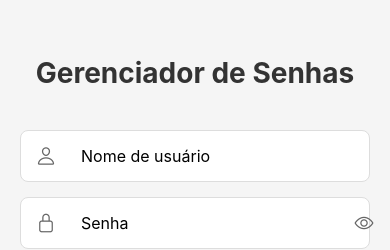
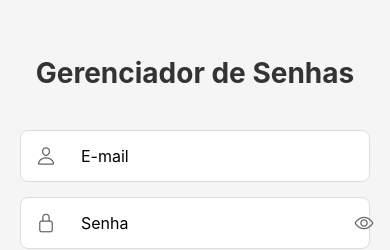
Before and after one commit to collafilipe/Mobile, a React Native app in the folder frontend/: screen / in a window 390 px wide. Shown: the part 209-459 px from the top of the page. Built offline with nearby package versions, Linux system fonts and the light colour scheme.

Commit message:
fix: placeholder name fix

```diff
--- a/frontend/src/screens/Login/LoginScreen.tsx
+++ b/frontend/src/screens/Login/LoginScreen.tsx
@@ -133,7 +133,7 @@ const LoginScreen = () => {
               <Ionicons name="person-outline" size={20} color="#666" style={styles.inputIcon} />
               <TextInput
                 style={styles.input}
-                placeholder="Nome de usuário"
+                placeholder="E-mail"
                 value={username}
                 onChangeText={setUsername}
                 autoCapitalize="none"
```
